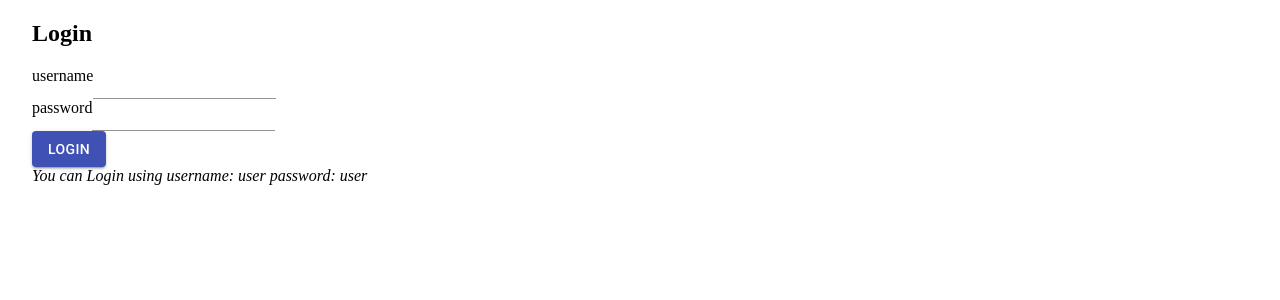
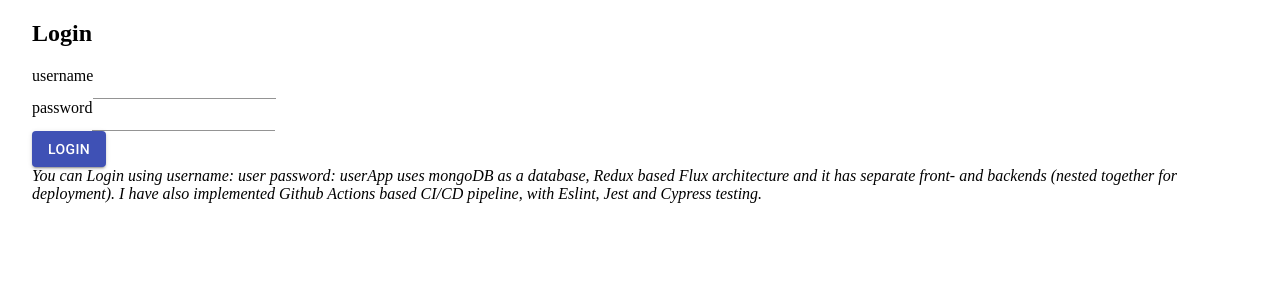
Before and after one commit to samurotko/samus-blogs, a React (Create React App) app in the folder bloglist-frontend/: page / in a window 1280 px wide. Shown: the top 300 px of the page. Built offline with nearby package versions, Linux system fonts and the light colour scheme; no server answers.

Commit message:
user logout

```diff
--- a/bloglist-frontend/src/App.js
+++ b/bloglist-frontend/src/App.js
@@ -32,7 +32,7 @@ const App = () => {
     }, [dispatch])
 
     const blogs = useSelector(state => state.blogs)
-    const user = useSelector(state => state.user)
+    var user = useSelector(state => state.user)
     console.log('blogs',blogs)
 
 
@@ -87,6 +87,12 @@ const App = () => {
           <Button variant="contained" color="primary" id="login-button" type="submit">login</Button>
         </form>
         <i>You can Login using username: user password: user</i>
+        <i>
+
+        App uses mongoDB as a database, Redux based Flux architecture and it has separate front- and backends
+        (nested together for deployment). I have also implemented Github Actions based CI/CD pipeline,
+        with Eslint, Jest and Cypress testing.
+        </i>
         </div>
         </Container>
   )}
@@ -105,7 +111,10 @@ const App = () => {
           users
         </Button>
           <em>{user.name} logged in</em>
-        <Button color="inherit" onClick={() => window.localStorage.clear()}>
+        <Button color="inherit" onClick={() => {
+          window.localStorage.clear()
+          user=null
+          }}>
           logOut
         </Button>
       </Toolbar>
```
